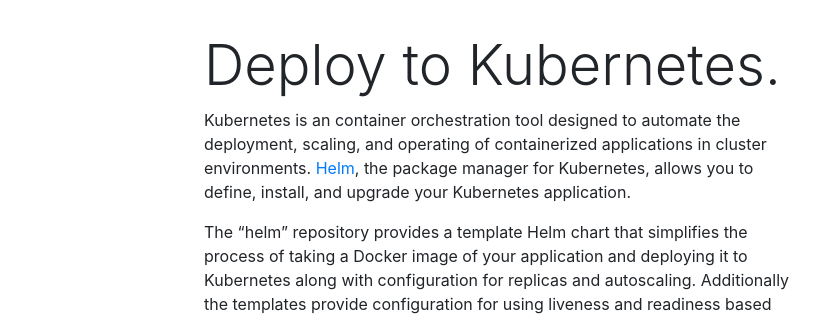
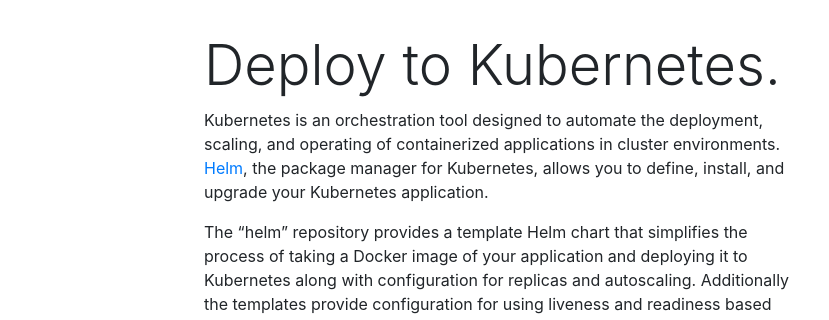
Before and after one commit to CloudNativeJS/cloudnativejs.io, a plain HTML site: page index.html in a window 1280 px wide. Shown: the part 3030-3350 px from the top of the page, 451-1280 px from the left. Drawn offline with nearby package versions, Linux system fonts and the light colour scheme; a script that the page names is missing.

Commit message:
kubernetes: address grammar nit

```diff
--- a/index.html
+++ b/index.html
@@ -137,7 +137,7 @@
 					<div class="col-lg-6">
 						<h2 class="display-4">Deploy to Kubernetes.</h2>
 						<p>
-							<a=href="https://kubernetes.io/">Kubernetes</a> is an container orchestration tool designed to automate the deployment, scaling, and operating of containerized applications in cluster environments. <a href="https://helm.sh/">Helm</a>, the package manager for Kubernetes, allows you to define, install, and upgrade your Kubernetes application.
+							<a=href="https://kubernetes.io/">Kubernetes</a> is an orchestration tool designed to automate the deployment, scaling, and operating of containerized applications in cluster environments. <a href="https://helm.sh/">Helm</a>, the package manager for Kubernetes, allows you to define, install, and upgrade your Kubernetes application.
 						</p>
 
 						<p>
```
